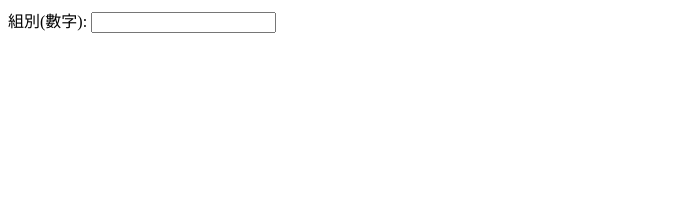
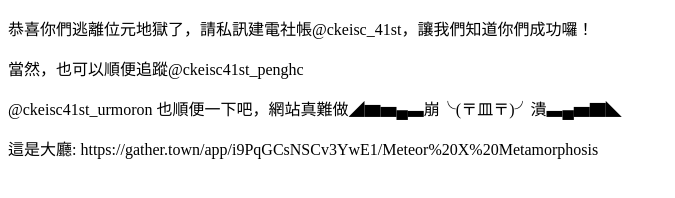
Before and after one commit to lemonilemon/password4, a plain HTML site: page router/router.html in a window 1280 px wide. Shown: the whole page, without its empty margins (0-675 px from the left). Drawn offline with Linux system fonts and the light colour scheme.

Commit message:
Update router.html

```diff
--- a/router/router.html
+++ b/router/router.html
@@ -27,9 +27,9 @@
     </style>
 </head>
 <body>
-    <label for = "group">組別(數字):</label>
-    <input type = "text" id = "group" onchange = "getElementById('link').innerHTML = route(parseInt(this.value));">
-    <p id = "link"></p>
-    <script src = "./router.js"></script>
+    <p> 恭喜你們逃離位元地獄了，請私訊建電社帳@ckeisc_41st，讓我們知道你們成功囉！ </p>
+    <p> 當然，也可以順便追蹤@ckeisc41st_penghc </p>
+    <p> @ckeisc41st_urmoron 也順便一下吧，網站真難做◢▆▅▄▃崩╰(〒皿〒)╯潰▃▄▅▇◣ </p>
+    <p> 這是大廳: https://gather.town/app/i9PqGCsNSCv3YwE1/Meteor%20X%20Metamorphosis </p>
 </body>
 </html>
```
